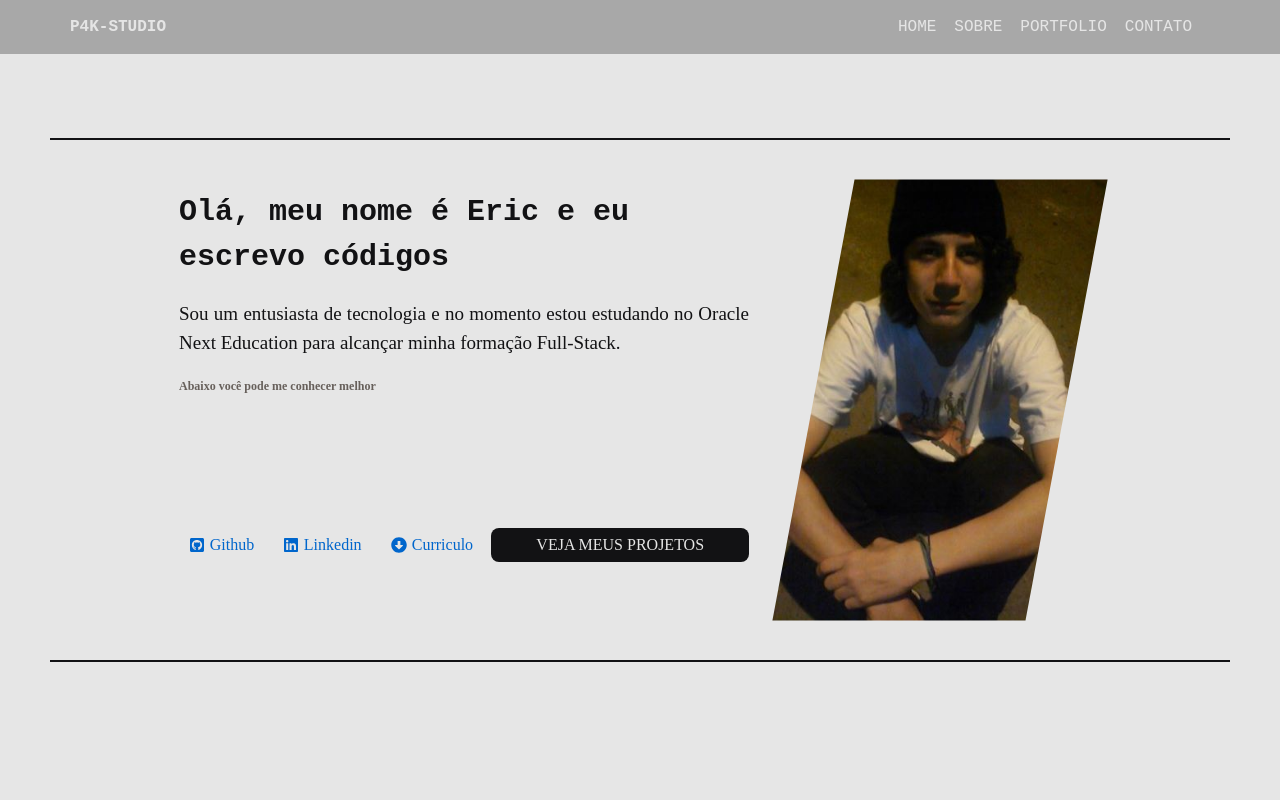
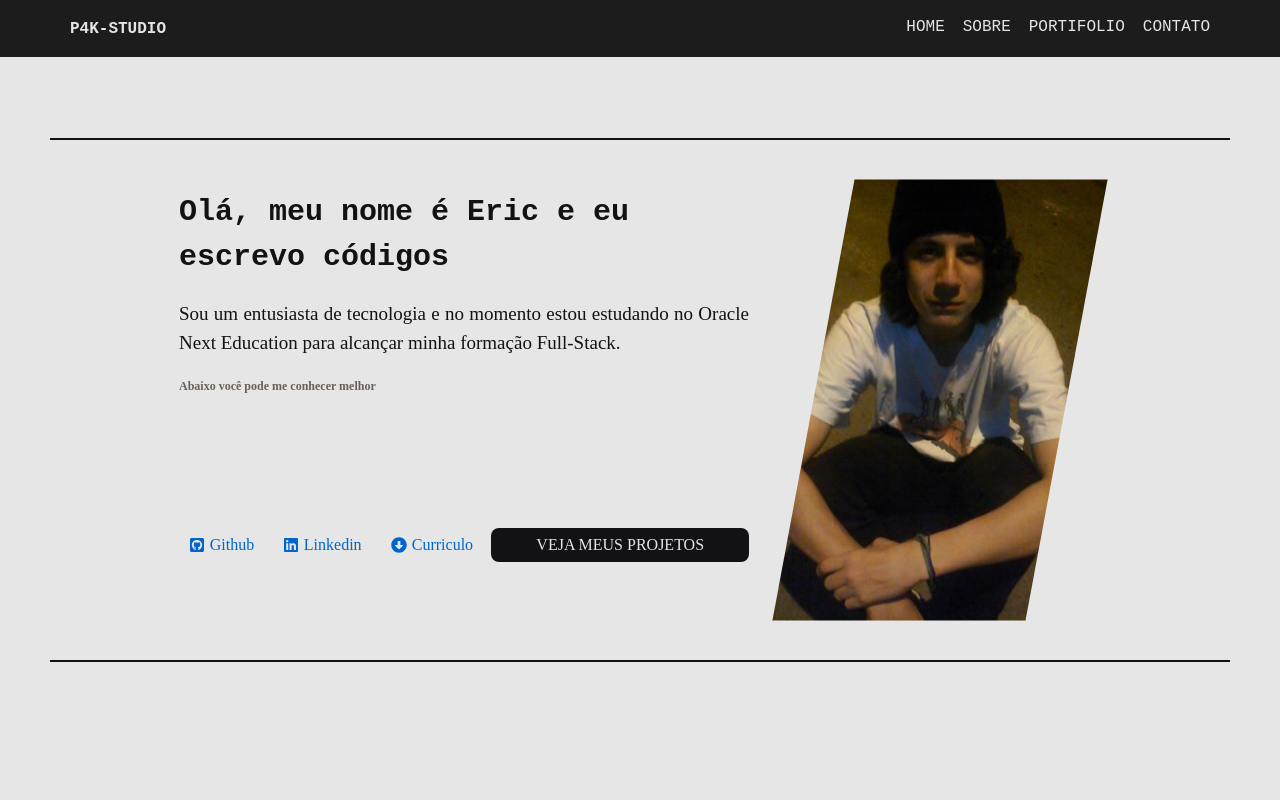
Before and after one commit to p4kz/almost-secret-project, a React (Vite) app: page / in a window 1280 px wide. Shown: the top 800 px of the page. Built offline with nearby package versions, Linux system fonts and the light colour scheme; a web font is replaced by a local one.

Commit message:
add nav mecanic/styles and fix accessibility

```diff
--- a/index.html
+++ b/index.html
@@ -1,5 +1,5 @@
 <!DOCTYPE html>
-<html lang="en">
+<html lang="pt-br">
   <head>
     <meta charset="UTF-8" />
     <meta name="viewport" content="width=device-width, initial-scale=1.0" />
--- a/src/components/AboutSection/index.jsx
+++ b/src/components/AboutSection/index.jsx
@@ -13,13 +13,13 @@ import {
 export default function AboutSection () {
   return (
     <>
-      <AboutBox>
+      <AboutBox id="about">
           <p className="about__title">about</p>
         <AboutWrap>
 
           <AboutInfo>
             <div className="about__image">
-              <div/>
+              <div />
             </div>
 
             <div className="about__text">
--- a/src/components/ContactSection/index.jsx
+++ b/src/components/ContactSection/index.jsx
@@ -29,7 +29,7 @@ export default function ContactSection () {
 
   return (
     <>
-      <ContactBox>
+      <ContactBox id="contact">
         <p className="project__title">Contact</p>
 
         <ContactWrap>
--- a/src/components/Header/Burger/styles.jsx
+++ b/src/components/Header/Burger/styles.jsx
@@ -28,7 +28,6 @@ export const Burger = styled.div`
     background: ${({ open }) => open ? '#555' : '#fff'};
     transition: all .3s linear;
 
-
     &:nth-child(1) {
       transform: ${({ open }) => open ? 'rotate(45deg)' : 'rotate(0)'};
     }
--- a/src/components/Header/Nav/index.jsx
+++ b/src/components/Header/Nav/index.jsx
@@ -1,26 +1,23 @@
 import React from "react";
 
-import {
-  NavLi,
-  NavUl
-} from "./styles";
+import { NavUl } from "./styles";
 
-export default function Nav ({ open }) {
+export default function Nav({ open }) {
   return (
     <>
       <NavUl open={open}>
-        <NavLi>
-          Home
-        </NavLi>
-        <NavLi>
-          Sobre
-        </NavLi>
-        <NavLi>
-          Portfolio
-        </NavLi>
-        <NavLi>
-          Contato
-        </NavLi>
+        <li className="nav__list">
+          <a className="nav__link" href="#" lang="en"> Home </a>
+        </li>
+        <li className="nav__list">
+          <a className="nav__link" href="#about"> Sobre </a>
+        </li>
+        <li className="nav__list">
+          <a className="nav__link" href="#projects"> Portifolio </a>
+        </li>
+        <li className="nav__list">
+          <a className="nav__link" href="#contact"> Contato </a>
+        </li>
       </NavUl>
     </>
   )
--- a/src/components/Header/Nav/styles.jsx
+++ b/src/components/Header/Nav/styles.jsx
@@ -2,29 +2,45 @@ import styled from "styled-components";
 
 export const NavUl = styled.ul`
   display: flex;
+  height: 27px;
+
+  .nav__list {
+    margin-left: 1.8rem;
+  }
+
+  .nav__link {
+    color: var(--bg-primary);
+  }
+
+  .nav__list:hover {
+    border-bottom: 3px solid var(--green);
+  }
+
+  .nav__link:active {
+    color: var(--green);
+  }
 
   @media screen and (max-width: 768px) {
+    align-items: center;
+    background: var(--bg-secudary);
     flex-flow: column nowrap;
-    align-items: center;
-
     font-size: 3rem;
+    height: 100vh;
+    width: 300px;
+    padding-top: 30%;
+    transition: transform .3s ease-in-out;
+    transform: ${({ open }) => open ? 'translateX(100%)' : 'translateX(0)'};
 
     position: fixed;
+    right: 0;
     top: 0;
-    right: 0;
 
-    transform: ${({ open }) => open ? 'translateX(100%)' : 'translateX(0)'};
-    transition: transform .3s ease-in-out;
+    .nav__list {
+      margin: 2rem 0 0 0;
+    }
 
-    height: 100vh;
-    width: 300px;
-
-
-    padding-top: 30%;
-    background: #101010fa;
+    .nav__list:hover {
+      transform: scale(1.15);
+    }
   }
 `
-
-export const NavLi = styled.li`
-  margin-right: 1.8rem;
-`
--- a/src/components/Header/index.jsx
+++ b/src/components/Header/index.jsx
@@ -4,8 +4,6 @@ import Burger from "./Burger";
 import {
   HeaderBox,
   HeaderWrap,
-  HeaderLogo,
-  HeaderNav,
 } from './styles'
 
 export default function Header () {
@@ -13,10 +11,10 @@ export default function Header () {
     <>
       <HeaderBox>
         <HeaderWrap>
-          <HeaderLogo>p4k-studio</HeaderLogo>
-          <HeaderNav>
+          <h2><a className="header__logo" href="#">p4k-studio</a></h2>
+          <nav>
             <Burger />
-          </HeaderNav>
+          </nav>
         </HeaderWrap>
       </HeaderBox >
     </>
--- a/src/components/Header/styles.jsx
+++ b/src/components/Header/styles.jsx
@@ -1,41 +1,34 @@
 import styled from "styled-components";
 
 export const HeaderBox = styled.header`
+  background: var(--bg-secudary);
+  color: var(--font-white);
+  font-family: var(--font-mono);
   display: flex;
   justify-content: space-between;
+  max-width: 100vw;
+  padding: 1.5rem 1.8rem;
+  text-transform: uppercase;
+  z-index: 1050;
 
   position: fixed;
   top: 0px;
   right: 0px;
   left: 0px;
-
-  z-index: 1050;
-
-  padding: 1.5rem 1.8rem;
-
-  max-width: 100vw;
-
-  font-family: var(--font-mono);
-  text-transform: uppercase;
-
-  color: var(--font-white);
-  background: var(--black-alpha);
 `
 
 export const HeaderWrap = styled.div`
+  align-items: center;
   display: flex;
   justify-content: space-between;
-  align-items: center;
-
-  width: 100%;
   max-width: 1140px;
   min-width: 250px;
   margin: auto;
+  width: 100%;
+  height: 27px;
+
+  .header__logo {
+    font-weight: bolder;
+    color: var(--bg-primary);
+  }
 `
-
-export const HeaderLogo = styled.h2`
-  font-weight: bolder;
-`
-
-export const HeaderNav = styled.nav`
-`
--- a/src/components/ProjectsSection/index.jsx
+++ b/src/components/ProjectsSection/index.jsx
@@ -10,7 +10,7 @@ import {
 export default function ProjectsSection () {
   return (
     <>
-      <ProjectsBox>
+      <ProjectsBox id="projects">
         <p className="project__title">Portifolio</p>
         <ProjectWrap>
           <ProjectCard className="project-card__port">
--- a/src/styles/GlobalStyle.jsx
+++ b/src/styles/GlobalStyle.jsx
@@ -3,6 +3,10 @@ import styled from "styled-components";
 
 export default createGlobalStyle`
   :root {
+    --bg-primary: #E5E5E5;
+    --bg-secudary: #101010f1;
+
+
     --black: #121214;
     --white: #e6e6e6;
     --blue: #0066cc;
@@ -30,7 +34,7 @@ export default createGlobalStyle`
     line-height: 1.5;
     background: var(--white);
 
-    /* background: url(https://wallpapercave.com/wp/wp6942344.jpg); */
+    /* background: url(https://i.imgur.com/A5dt0Ou.jpg); */
     background-image: linear-gradient();
     background-repeat: no-repeat;
     background-size: cover;
```
Lines whose indentation alone changed are shown as unchanged.
